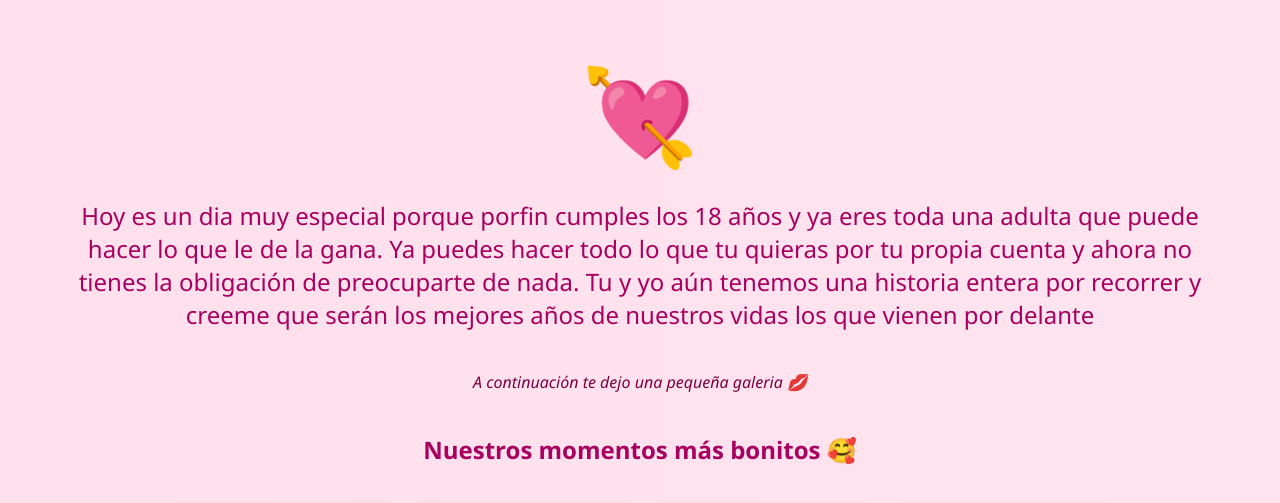
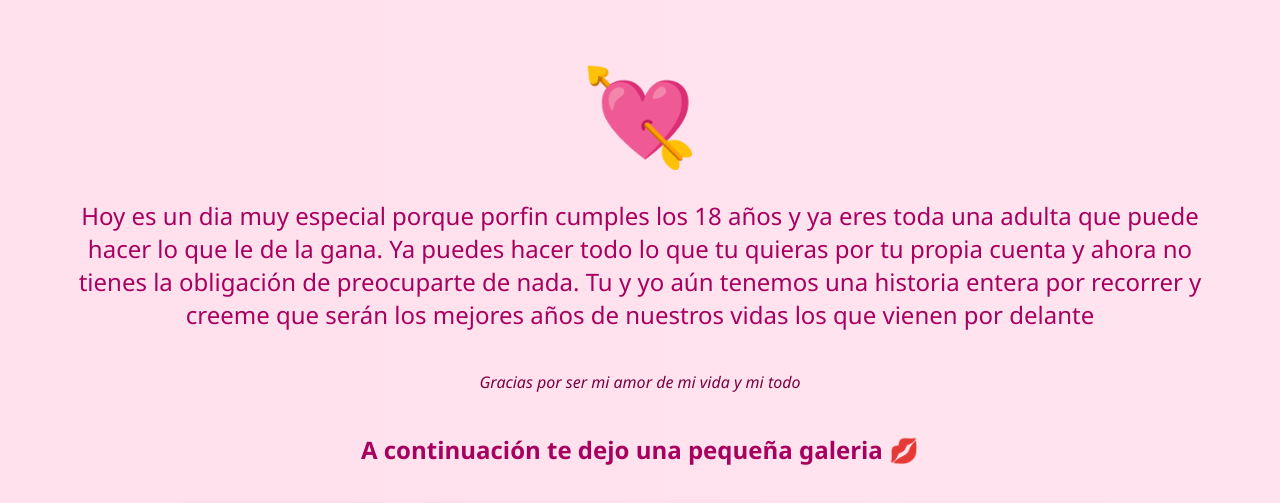
Before and after one commit to aymenenene/aniversario-4-anos, a plain HTML site: page index.html in a window 1280 px wide. Shown: the top 503 px of the page. Drawn offline with Linux system fonts and the light colour scheme.

Commit message:
Update index.html

```diff
--- a/index.html
+++ b/index.html
@@ -53,9 +53,9 @@
 
 
   <div class="footer">
-    A continuación te dejo una pequeña galeria 💋
+    Gracias por ser mi amor de mi vida y mi todo
   </div>
-  <h2 style="text-align: center; margin-top: 40px;">Nuestros momentos más bonitos 🥰</h2>
+  <h2 style="text-align: center; margin-top: 40px;"> A continuación te dejo una pequeña galeria 💋</h2>
 
 <div style="display: flex; flex-wrap: wrap; justify-content: center; gap: 20px; padding: 20px;">
   <div style="border: 10px solid #8B4513; background-color: #fff; box-shadow: 4px 4px 10px rgba(0,0,0,0.3); border-radius: 12px;">
```
